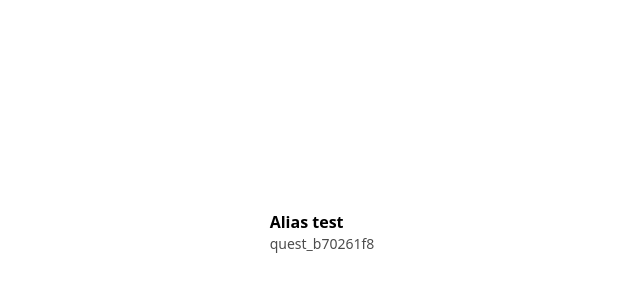
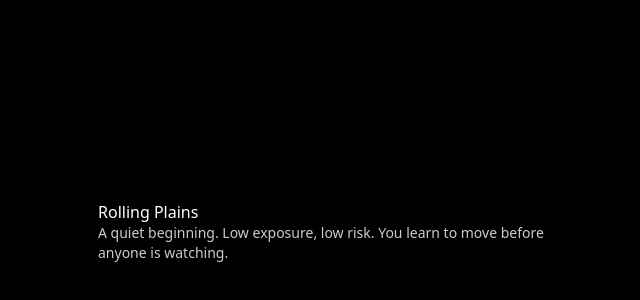
Before and after one commit to FeymanMCSQ/outreacher, a Next.js app: page / in a window 1280 px wide. Shown: the part 168-468 px from the top of the page, without its empty margins (318-958 px from the left). Built offline with nearby package versions, Linux system fonts and the light colour scheme.

Commit message:
completed level 1

```diff
--- a/src/app/page.tsx
+++ b/src/app/page.tsx
@@ -1,18 +1,13 @@
-import type { Quest } from '@/domain/game/entities/Quest';
-import { makeId } from '@/shared/lib/id';
+import { REALM_ROLLING_PLAINS } from '@/domain/game/rules/realms';
 
 export default function HomePage() {
-  const q: Quest = {
-    id: makeId('quest'),
-    title: 'Alias test',
-    description: 'If this renders, @/* works.',
-  };
+  const realm = REALM_ROLLING_PLAINS;
 
   return (
-    <main className="min-h-screen flex items-center justify-center">
-      <div className="rounded border p-4">
-        <div className="font-semibold">{q.title}</div>
-        <div className="text-sm opacity-70">{q.id}</div>
+    <main className="min-h-screen flex items-center justify-center bg-black text-white">
+      <div className="max-w-md rounded-lg border border-white/20 p-6">
+        <h1 className="mb-2 text-xl font-semibold">{realm.name}</h1>
+        <p className="text-sm opacity-80">{realm.description}</p>
       </div>
     </main>
   );
--- /dev/null
+++ b/src/domain/game/entities/GameState.ts
@@ -0,0 +1,18 @@
+import type { Mission } from './Mission';
+import type { RealmId } from './Realm';
+
+export type GameState = {
+  // Currency / progression
+  coins: number;
+  stars: number;
+
+  // Realm progression
+  currentRealmId: RealmId;
+  unlockedRealmIds: RealmId[];
+
+  // Daily run
+  activeMission: Mission | null;
+
+  // Prevent “grinding”: track star-awarding mission per day
+  lastStarEarnedDayKey?: string; // e.g. "2025-12-20"
+};
--- /dev/null
+++ b/src/domain/game/entities/Mission.ts
@@ -0,0 +1,30 @@
+import type { Quest, QuestId } from './Quest';
+
+export type MissionId = string;
+
+export type MissionArchetype =
+  | 'recon'
+  | 'contact'
+  | 'probe'
+  | 'validation'
+  | 'transition'
+  | 'commitment';
+
+export type MissionStatus = 'idle' | 'active' | 'completed';
+
+export type Mission = {
+  id: MissionId;
+  archetype: MissionArchetype;
+
+  // “one bounded session” concept: date anchors the daily run
+  dayKey: string; // e.g. "2025-12-20"
+
+  quests: Quest[];
+  status: MissionStatus;
+
+  startedAt?: string; // ISO
+  completedAt?: string; // ISO
+
+  // Convenience for stable UI / analytics without leaking “outcomes”
+  completedQuestIds: QuestId[];
+};
--- a/src/domain/game/entities/Quest.ts
+++ b/src/domain/game/entities/Quest.ts
@@ -1,5 +1,24 @@
+export type QuestId = string;
+
+export type QuestCategory =
+  | 'discovery'
+  | 'initiation'
+  | 'validation'
+  | 'transition'
+  | 'commitment'
+  | 'closure';
+
+export type QuestStatus = 'pending' | 'completed';
+
 export type Quest = {
-  id: string;
+  id: QuestId;
+
+  // Human-facing
   title: string;
   description: string;
+  category: QuestCategory;
+
+  // Deterministic completion (no “did it work?”)
+  status: QuestStatus;
+  completedAt?: string; // ISO timestamp (only set on completion)
 };
--- /dev/null
+++ b/src/domain/game/entities/Realm.ts
@@ -0,0 +1,14 @@
+export type RealmId = string;
+
+export type Realm = {
+  id: RealmId;
+  index: number; // 1-based progression: 1,2,3...
+  name: string;
+
+  // Cosmetics / tone. Keep it simple in v0.
+  themeKey: string; // e.g. "rolling-plains"
+  description?: string;
+
+  // Progression gate
+  starsRequiredToUnlock: number;
+};
--- /dev/null
+++ b/src/domain/game/rules/realms.ts
@@ -0,0 +1,13 @@
+import type { Realm } from '../entities/Realm';
+
+export const REALM_ROLLING_PLAINS: Realm = {
+  id: 'realm-1',
+  index: 1,
+  name: 'Rolling Plains',
+  themeKey: 'rolling-plains',
+  description:
+    'A quiet beginning. Low exposure, low risk. You learn to move before anyone is watching.',
+  starsRequiredToUnlock: 0,
+};
+
+export const ALL_REALMS: Realm[] = [REALM_ROLLING_PLAINS];
```
Also changed, not shown: src/domain/game/entities/__dummy_import_test.ts (added, +11 -0 lines).
